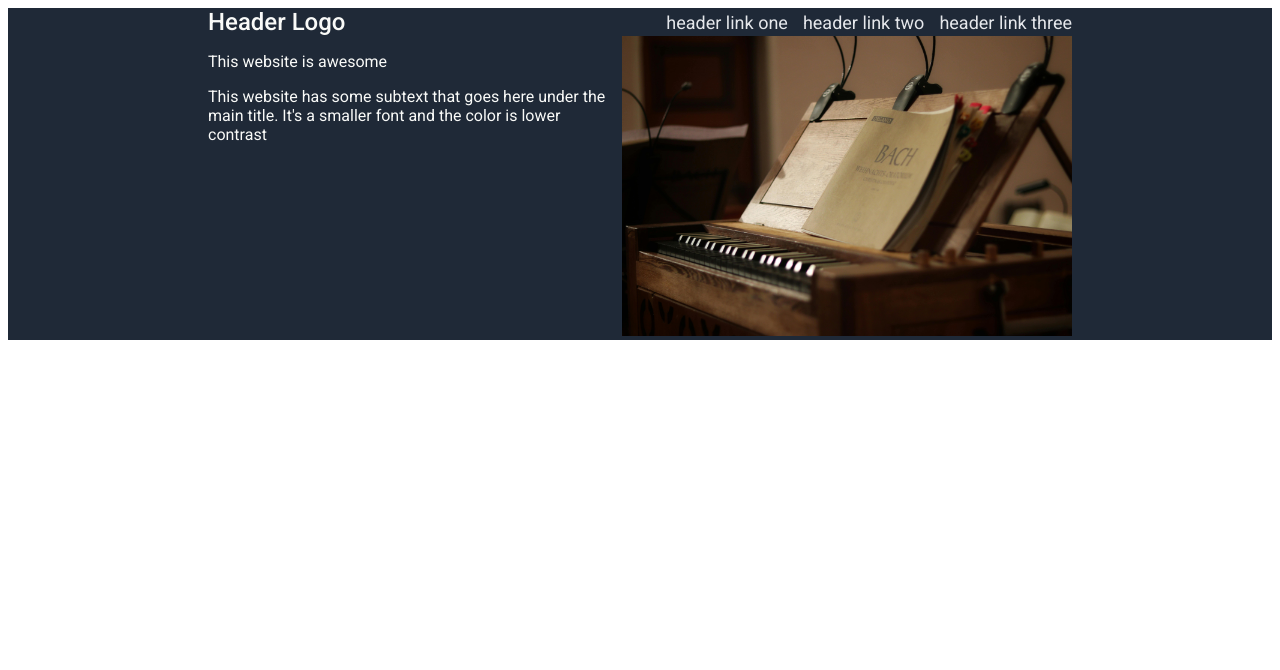
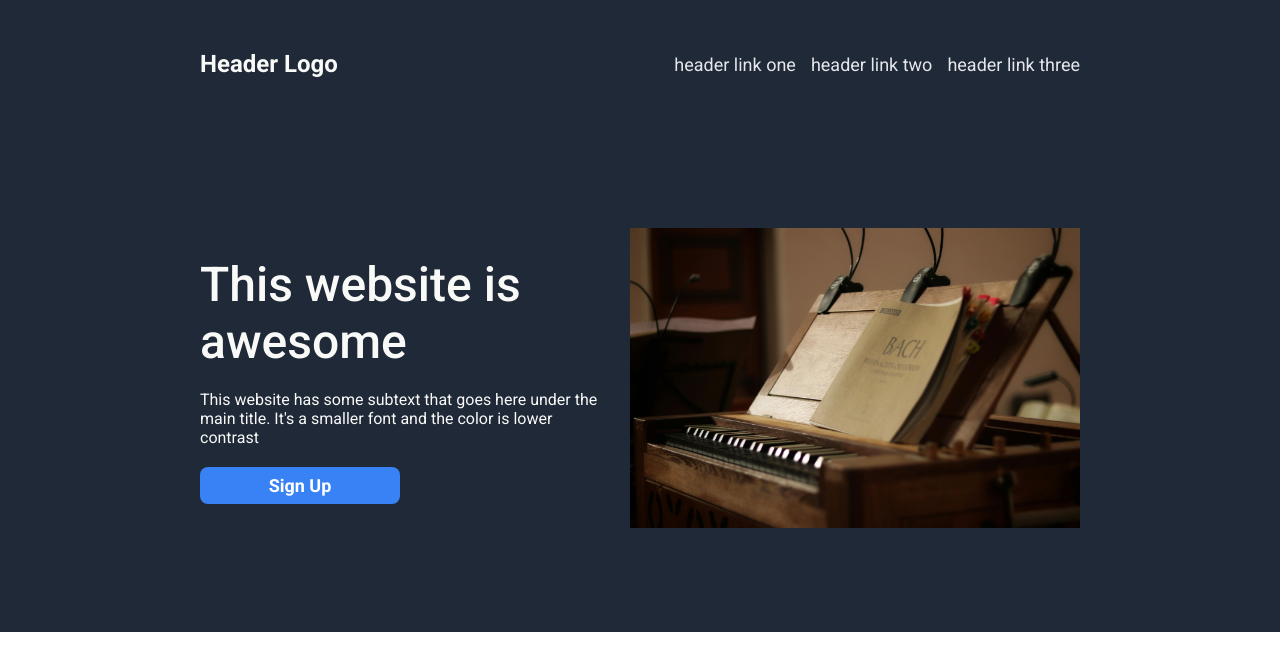
Before and after one commit to PhilipTimofeyev/TOP-Landing-Page, a plain HTML site: page index.html in a window 1280 px wide. Drawn offline with Linux system fonts and the light colour scheme.

Commit message:
Add sign up button and img

```diff
--- a/index.html
+++ b/index.html
@@ -24,11 +24,11 @@
 
       <div class="welcome">
         <div class="welcome-column ruboto">
-          <p> This website is awesome</p>
-          <p> This website has some subtext that goes here under the main title. It's a smaller font and the color is lower contrast</p>
+          <p class="hero"> This website is awesome</p>
+          <p class="info"> This website has some subtext that goes here under the main title. It's a smaller font and the color is lower contrast</p>
+          <button>Sign Up</button>
         </div>
         <div class="welcome-img"> <img src="./images/bach.jpg" alt="barberry"> </div>
-
       </div>
 
 
--- a/styles.css
+++ b/styles.css
@@ -1,3 +1,8 @@
+
+* {
+	margin: 0;
+	border: 0;
+}
 
 .block1 {
 	background: #1F2937;
@@ -5,13 +10,13 @@
 .header {
 	display: flex;
 	justify-content: space-between;
-	padding: 0px 200px;
+	padding: 50px 200px;
 }
 
 .logo {
 	color: #F9FAF8;
 	font-size: 24px;
-	font-weight: 500;
+	font-weight: 700;
 	font-family: "roboto";
 }
 
@@ -23,7 +28,22 @@
 
 .welcome {
 	display: flex;
-	padding: 0px 200px;
+	padding: 100px 200px;
+	justify-content: space-between;
+	align-items: center;
+/*	max-width: 2000px;*/
+/*	padding: 100px;*/
+}
+
+.welcome-column {
+	display: flex;
+	flex-direction: column;
+	max-width: 400px;
+}
+
+.hero {
+	font-size: 12px;
+/*	font-weight: 00;*/
 }
 
 .ruboto {
@@ -34,6 +54,10 @@
 .hero {
 	font-size: 48px;
 	font-weight: 500;
+}
+
+.info {
+	padding: 20px 0px;
 }
 
 a {
@@ -51,3 +75,15 @@ img {
 	width: auto;
 	height: 300px;
 }
+
+button {
+  font-family: Roboto, sans-serif;
+  color: white;
+  border: none;
+  font-size: 18px;
+  font-weight: 600;
+  border-radius: 8px;
+  background: #3882F6;
+  padding: 8px 15px;
+  width: 200px;
+}
```
